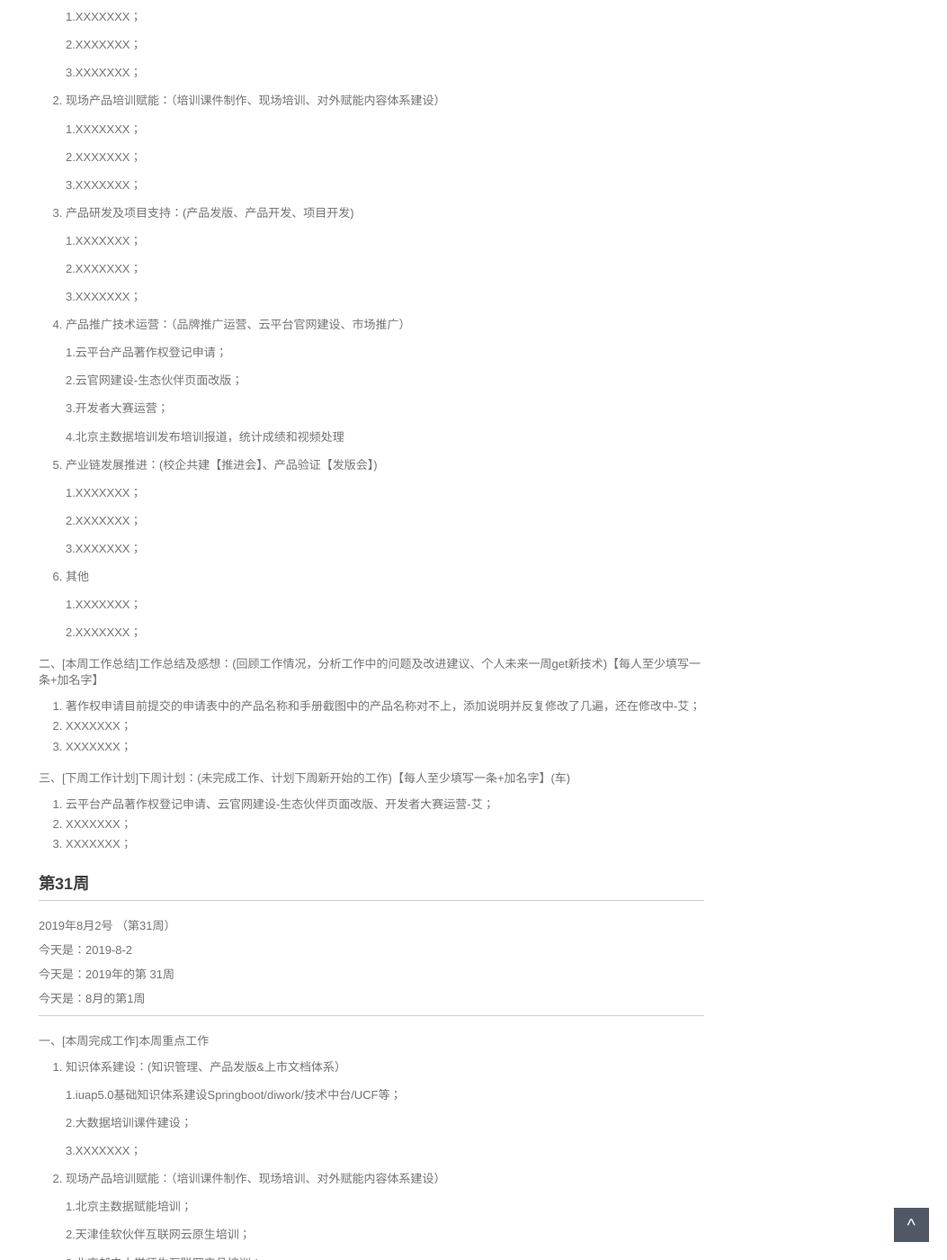
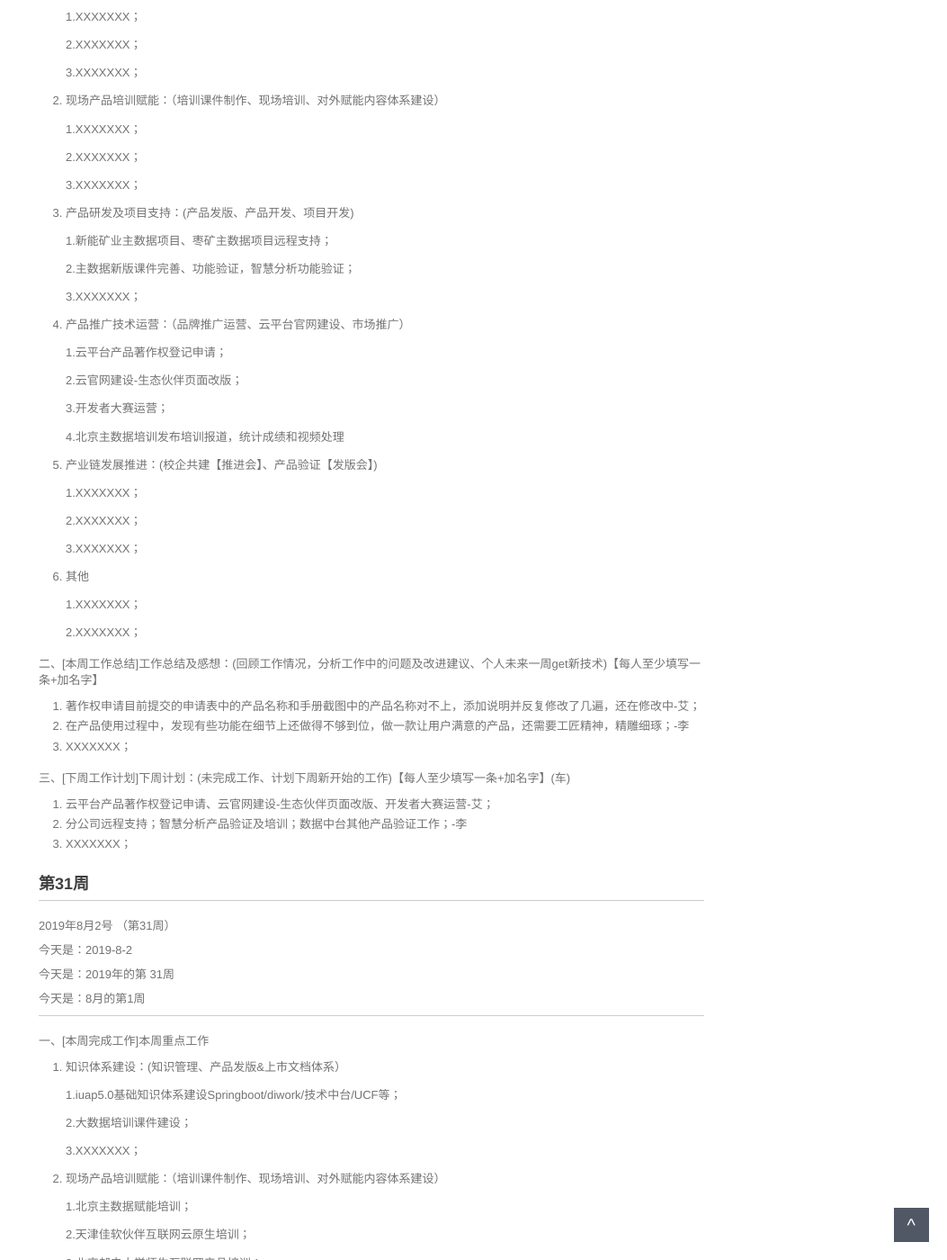
Before and after one commit to walllFlower/blog, a Jekyll site: the page built from _posts/2018-07-17-day_report_cxz.md, in a window 1280 px wide and 1400 px high, scrolled down 559 px. Shown: the whole window at 90% size, without its empty margins (227-1280 px from the left). Built offline with Jekyll 4.4.1, drawn with Linux system fonts in a browser that asks for light colours; comment, search, counter and statistics services are not loaded.

Commit message:
Update 2018-07-17-day_report_cxz.md

```diff
--- a/_posts/2018-07-17-day_report_cxz.md
+++ b/_posts/2018-07-17-day_report_cxz.md
@@ -42,9 +42,9 @@ categories: 技术运营工作周报
 
 3. 产品研发及项目支持：(产品发版、产品开发、项目开发)
 
-    1.XXXXXXX；
-
-    2.XXXXXXX；
+    1.新能矿业主数据项目、枣矿主数据项目远程支持；
+
+    2.主数据新版课件完善、功能验证，智慧分析功能验证；
 
     3.XXXXXXX；
 
@@ -76,13 +76,13 @@ categories: 技术运营工作周报
 二、[本周工作总结]工作总结及感想：(回顾工作情况，分析工作中的问题及改进建议、个人未来一周get新技术)【每人至少填写一条+加名字】
 
 1. 著作权申请目前提交的申请表中的产品名称和手册截图中的产品名称对不上，添加说明并反复修改了几遍，还在修改中-艾；
-2. XXXXXXX；
+2. 在产品使用过程中，发现有些功能在细节上还做得不够到位，做一款让用户满意的产品，还需要工匠精神，精雕细琢；-李
 3. XXXXXXX；
 
 三、[下周工作计划]下周计划：(未完成工作、计划下周新开始的工作)【每人至少填写一条+加名字】(车)
 
 1. 云平台产品著作权登记申请、云官网建设-生态伙伴页面改版、开发者大赛运营-艾；
-2. XXXXXXX；
+2. 分公司远程支持；智慧分析产品验证及培训；数据中台其他产品验证工作；-李
 3. XXXXXXX；
 
 
```
